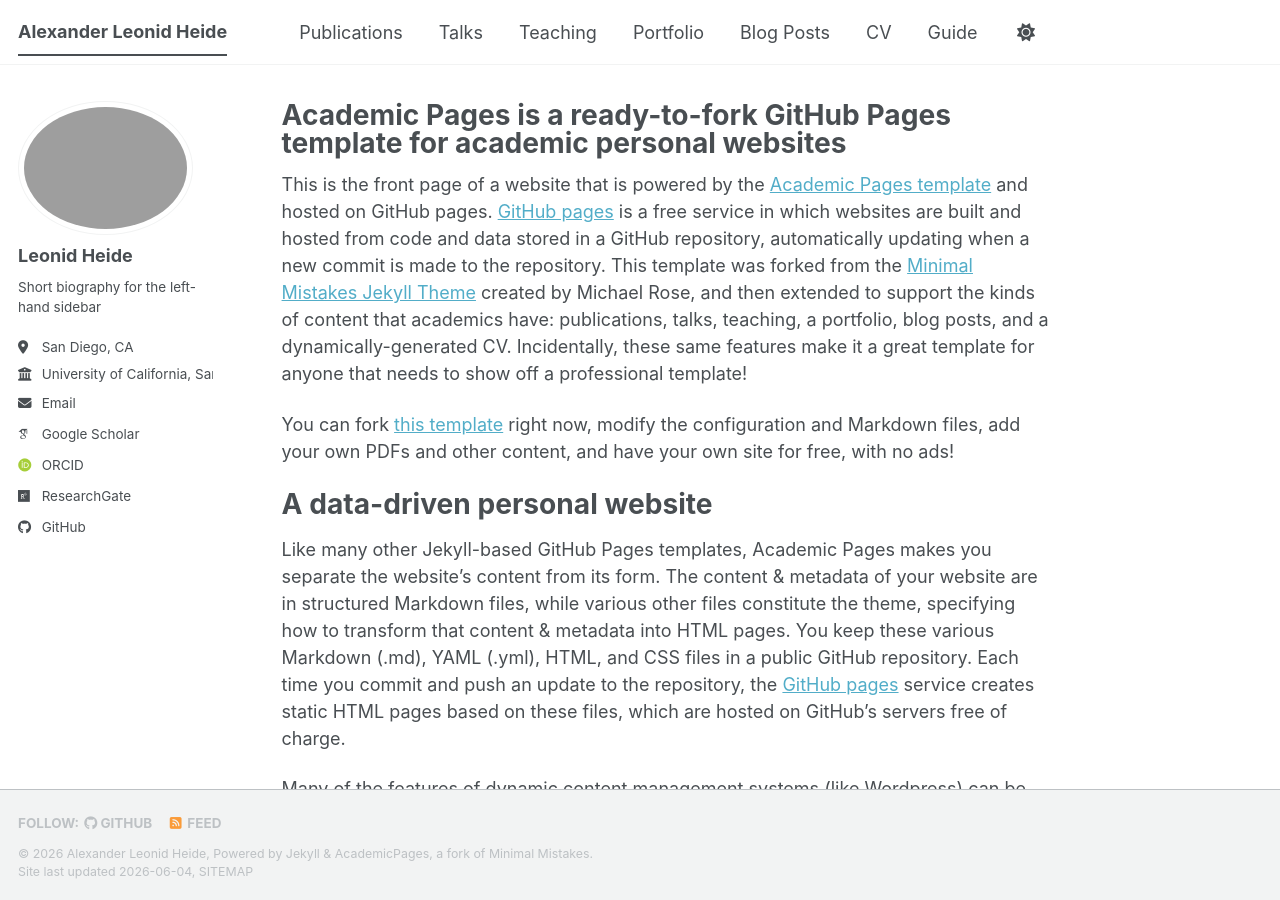
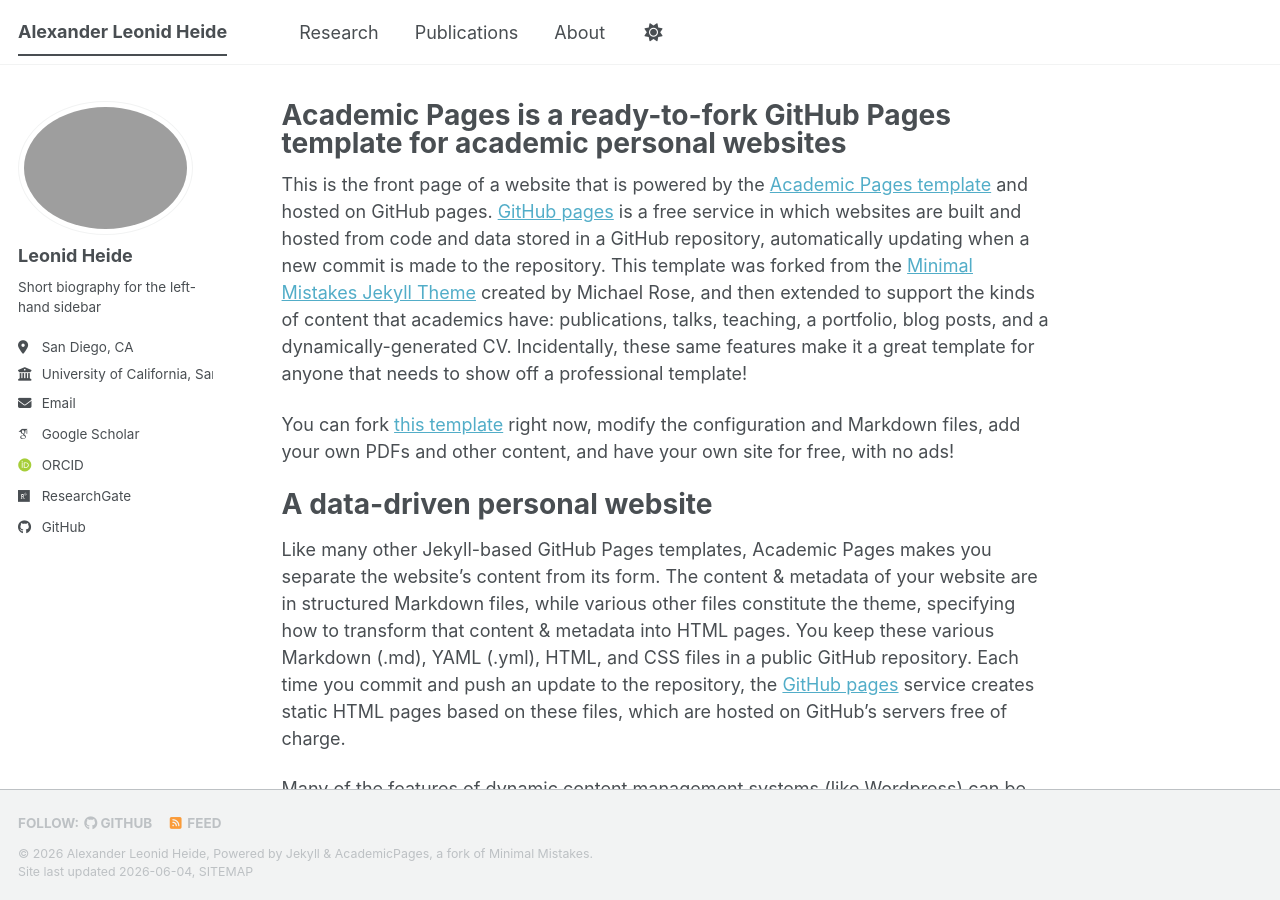
Before and after one commit to LeonidHeide/LeonidHeide.github.io, a Jekyll site: the page built from _pages/about.md, in a window 1280 px wide and 900 px high. Built offline with Jekyll 4.4.1, drawn with Linux system fonts in a browser that asks for light colours; some web fonts are replaced; a script bundle is joined from its source files by our own code; library files that are not in the unit come from our copies; part of the change alters nothing that is shown.

Commit message:
Update navigation.yml

```diff
--- a/_data/navigation.yml
+++ b/_data/navigation.yml
@@ -8,26 +8,32 @@
 #      Markdown formatted page while the second is generated using JSON.
 
 main:
+  - title: "Research"
+    url: /research/
+
   - title: "Publications"
     url: /publications/
 
-  - title: "Talks"
-    url: /talks/
+  - title: "About"
+    url: /about/
 
-  - title: "Teaching"
-    url: /teaching/
+  #- title: "Talks"
+  #  url: /talks/
 
-  - title: "Portfolio"
-    url: /portfolio/
+  #- title: "Teaching"
+  #  url: /teaching/
 
-  - title: "Blog Posts"
-    url: /year-archive/
+  #- title: "Portfolio"
+  #  url: /portfolio/
 
-  - title: "CV"
-    url: /cv/
+  #- title: "Blog Posts"
+  #  url: /year-archive/
+
+  #- title: "CV"
+  #  url: /cv/
 
   # - title: "CV"
   #   url: /cv-json/
 
-  - title: "Guide"
-    url: /markdown/
+  #- title: "Guide"
+  #  url: /markdown/
```
